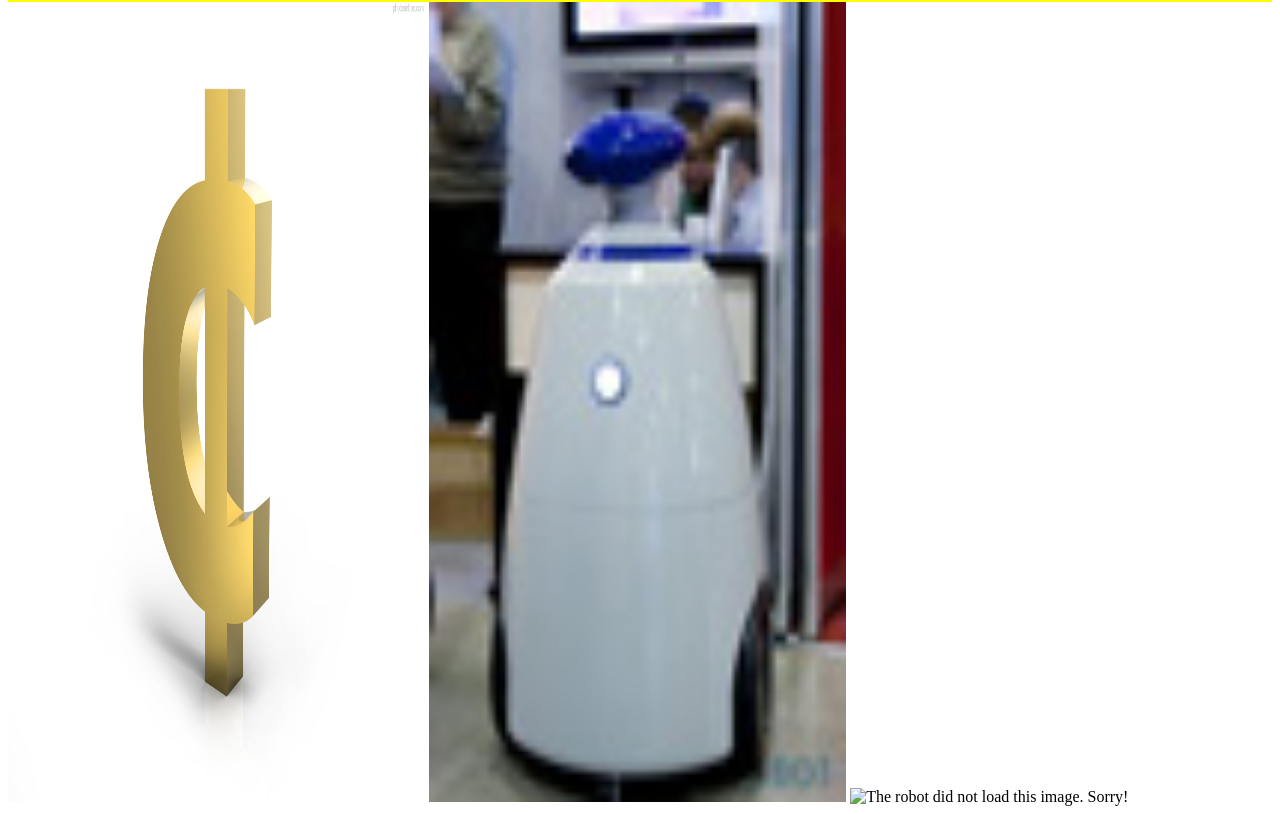
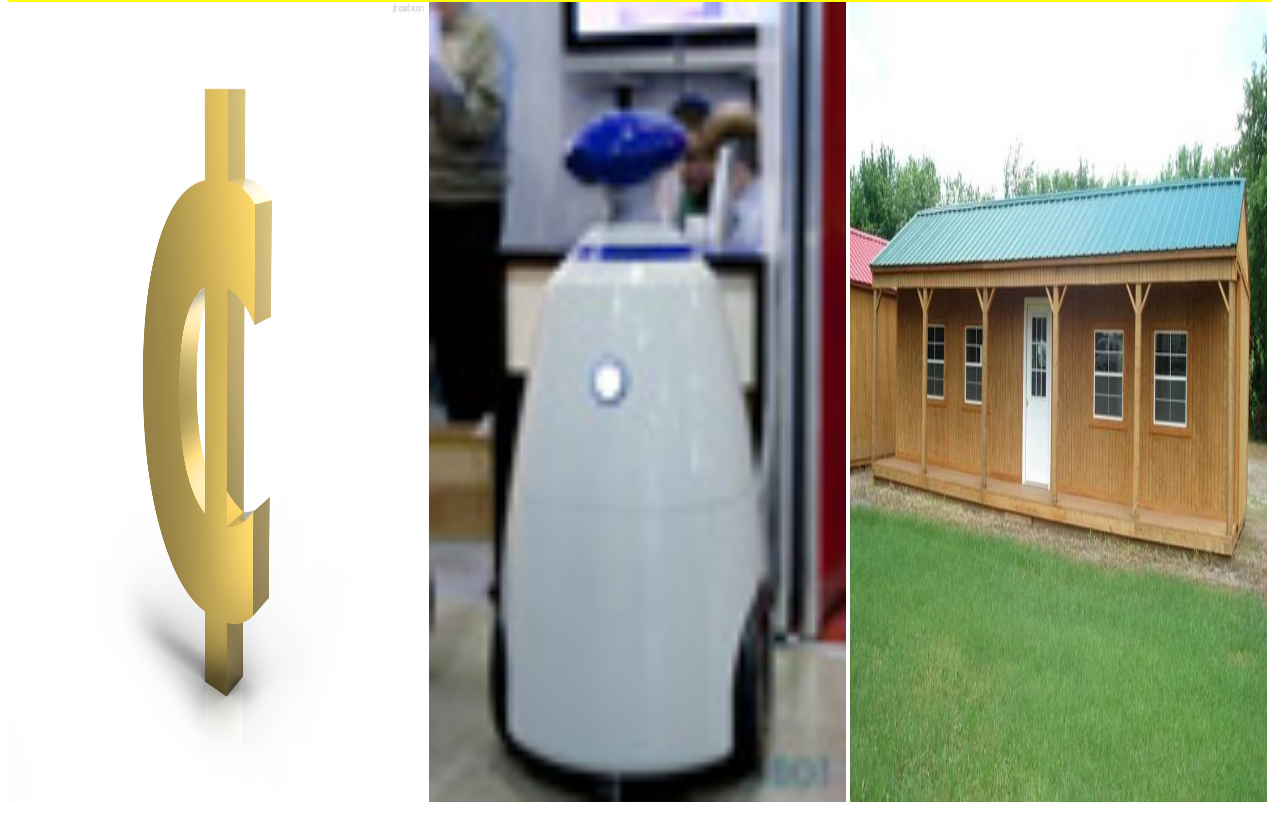
Before and after one commit to davidhamilton6/Cents4Schools, a plain HTML site: page index.html in a window 1280 px wide. Shown: the part 76-890 px from the top of the page. Drawn offline with Linux system fonts and the light colour scheme.

Commit message:
fixed period

```diff
--- a/index.html
+++ b/index.html
@@ -17,7 +17,7 @@
         <!-- Pictures -->
             <td <a href="about.html"> <img src="cent-symbol.jpg" alt="The robot did not load this image. Sorry!" width=33% height=800> </a> </td>
             <td <a href="schoolrobot.html"> <img src="schoolrobot.jpg" alt="The robot did not load this image. Sorry!" width=33% height=800> </a> </td>
-            <td <a href="House4school"> <img src="House4school,jpg" alt="The robot did not load this image. Sorry!" width=33% height=800> </a>	</td>
+            <td <a href="House4school.html"> <img src="House4school.jpg" alt="The robot did not load this image. Sorry!" width=33% height=800> </a>	</td>
 	</head>
 
     <body>
```
